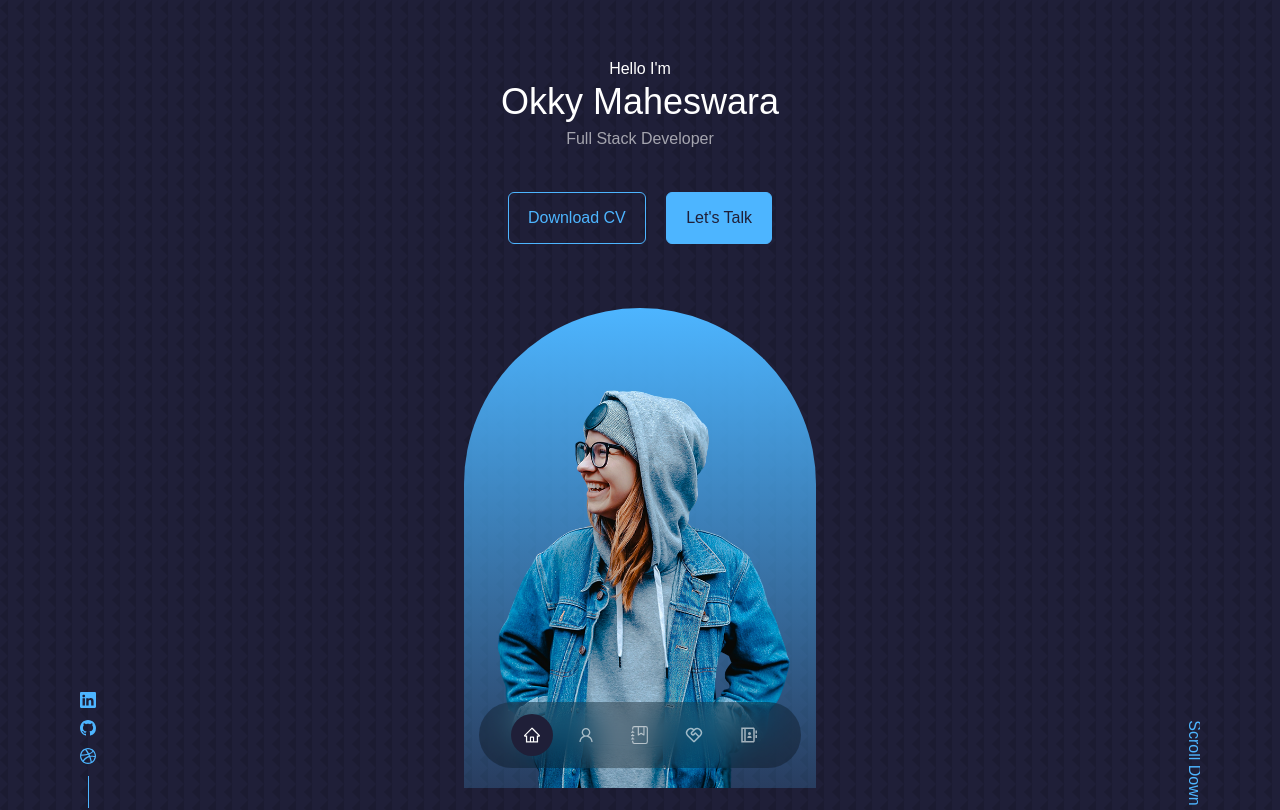
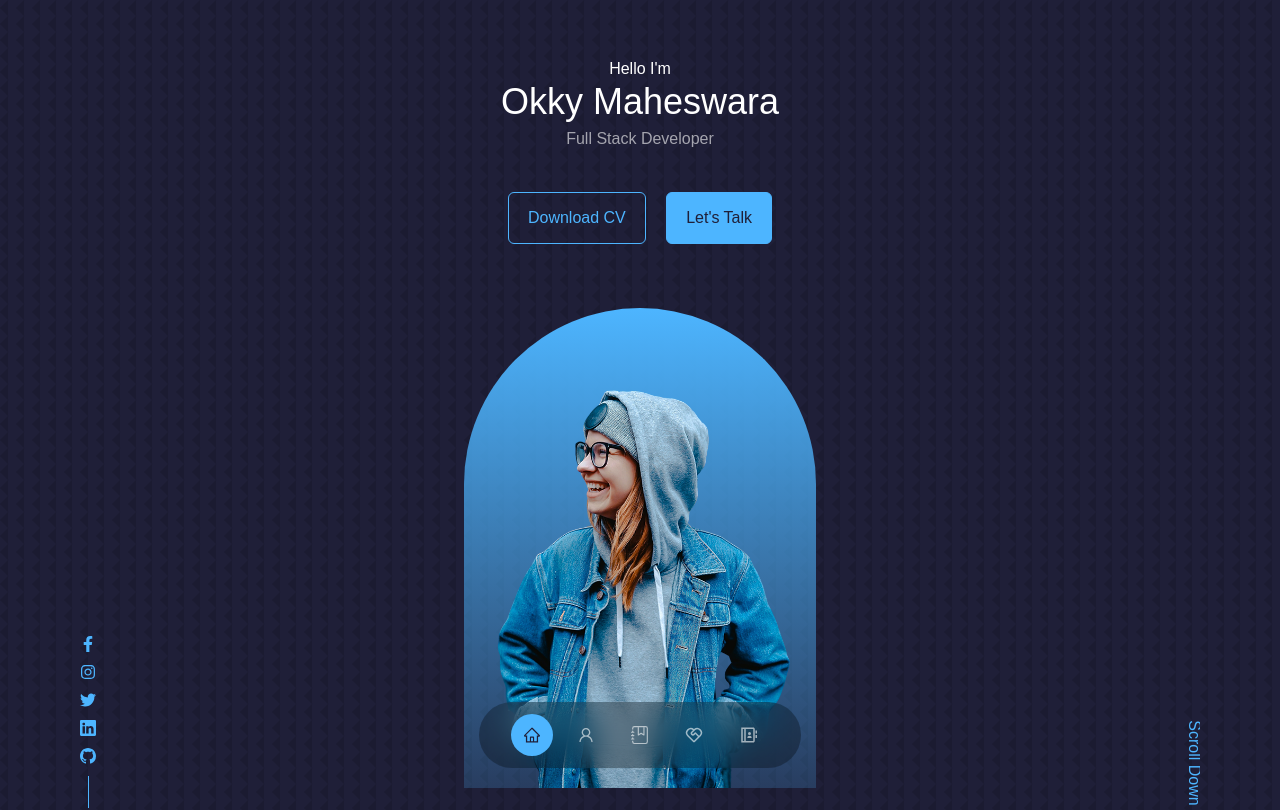
Before and after one commit to putuokky/nextjs-personal-web, a Next.js app: page / in a window 1280 px wide. Shown: the top 810 px of the page. Built offline with nearby package versions, Linux system fonts and the light colour scheme.

Commit message:
beressss

```diff
--- a/components/Contact.js
+++ b/components/Contact.js
@@ -3,6 +3,7 @@ import { RiMessengerLine } from "react-icons/ri";
 import { BsWhatsapp } from "react-icons/bs";
 import React, { useRef } from 'react';
 import emailjs from '@emailjs/browser';
+import Link from "next/link";
 
 export default function Contact() {
   const form = useRef();
@@ -29,19 +30,25 @@ export default function Contact() {
             <MdOutlineEmail className="text-2xl mb-2 mx-auto" />
             <h4 className="font-semibold">E-mail</h4>
             <h5 className="text-light">okkymahes@gmail.com</h5>
-            <a href='mailto:okkymahes@gmail.com' target='_target' className="mt-3 inline-block text-sm">Send a Message</a>
+            <Link href='mailto:okkymahes@gmail.com'>
+              <a target='_target' className="mt-3 inline-block text-sm">Send a Message</a>
+            </Link>
           </article>
           <article className='bg-tema-secondary p-5 rounded-2xl text-center border-[1px] border-solid border-transparent transition duration-300 ease-linear hover:bg-transparent hover:border-primary-secondary'>
             <RiMessengerLine className="text-2xl mb-2 mx-auto" />
             <h4 className="font-semibold">Messeger</h4>
             <h5 className="text-light">Okky Maheswara</h5>
-            <a href='https://m.me/okkymahes' target='_target' className="mt-3 inline-block text-sm">Send a Message</a>
+            <Link href='https://m.me/okkymahes'>
+              <a target='_target' className="mt-3 inline-block text-sm">Send a Message</a>
+            </Link>
           </article>
           <article className='bg-tema-secondary p-5 rounded-2xl text-center border-[1px] border-solid border-transparent transition duration-300 ease-linear hover:bg-transparent hover:border-primary-secondary'>
             <BsWhatsapp className="text-2xl mb-2 mx-auto" />
             <h4 className="font-semibold">WhatsApp</h4>
             <h5 className="text-light">+62-857-3820-9427</h5>
-            <a href='https://api.whatsapp.com/send?phone=+62-857-3820-9427' target='_target' className="mt-3 inline-block text-sm">Send a Message</a>
+            <Link href='https://api.whatsapp.com/send?phone=+62-857-3820-9427'>
+              <a target='_target' className="mt-3 inline-block text-sm">Send a Message</a>
+            </Link>
           </article>
         </div>
         <form ref={form} onSubmit={sendEmail} className="flex flex-col gap-5">
--- a/components/Footer.js
+++ b/components/Footer.js
@@ -1,9 +1,55 @@
-import React from 'react'
+import Link from "next/link";
+import Social from "./Social";
 
 export default function Footer() {
   return (
-    <footer>
-      fotter ini brohh
+    <footer className="bg-primary py-12 px-0 text-center text-base mt-40">
+      <Link href='#'>
+        <a className='text-tema text-[2rem] font-semibold mb-8 inline-block'>MAHESORA</a>
+      </Link>
+      <ul className='flex flex-wrap justify-center gap-8 mt-0 mx-auto mb-12'>
+        <li>
+          <Link href='#'>
+            <a className="text-tema">Home</a>
+          </Link>
+        </li>
+        <li>
+          <Link href='#about'>
+            <a className="text-tema">About</a>
+          </Link>
+        </li>
+        <li>
+          <Link href='#experience'>
+            <a className="text-tema">Experience</a>
+          </Link>
+        </li>
+        <li>
+          <Link href='#services'>
+            <a className="text-tema">Services</a>
+          </Link>
+        </li>
+        <li>
+          <Link href='#portfolio'>
+            <a className="text-tema">Portfolio</a>
+          </Link>
+        </li>
+        <li>
+          <Link href='#testimonials'>
+            <a className="text-tema">Testimonials</a>
+          </Link>
+        </li>
+        <li>
+          <Link href='#contact'>
+            <a className="text-tema">Contact</a>
+          </Link>
+        </li>
+      </ul>
+      <div className='flex justify-center gap-4 mb-16'>
+        <Social className="bg-tema text-white p-3 rounded-xl flex border-[1px] border-solid border-transparent hover:bg-transparent hover:text-tema hover:border-tema" />
+      </div>
+      <div className="mb-16 text-tema">
+        <small>&copy; {new Date().getFullYear()} MAHESORA. All rights reserved</small>
+      </div>
     </footer>
   )
 }
--- a/components/HeaderSocial.js
+++ b/components/HeaderSocial.js
@@ -1,19 +1,10 @@
-import Link from 'next/link'
-import { BsLinkedin, BsGithub, BsDribbble } from 'react-icons/bs'
+import Social from './Social'
 
 
 export default function HeaderSocial() {
   return (
     <div className='hidden sm:flex flex-col items-center gap-3 absolute left-0 bottom-12 after:w-px after:h-8 after:bg-primary'>
-      <Link href='https://www.linkedin.com'>
-        <a target='_blank'><BsLinkedin /></a>
-      </Link>
-      <Link href='https://github.com/'>
-        <a target='_blank'><BsGithub /></a>
-      </Link>
-      <Link href='https://www.dribbble.com'>
-        <a target='_blank'><BsDribbble /></a>
-      </Link>
+      <Social />
     </div>
   )
 }
--- /dev/null
+++ b/components/Social.js
@@ -0,0 +1,25 @@
+import Link from "next/link";
+import { FaFacebookF, FaInstagram, FaTwitter } from "react-icons/fa";
+import { BsLinkedin, BsGithub } from 'react-icons/bs'
+
+export default function Social({ className }) {
+  return (
+    <>
+      <Link href='https://www.facebook.com/'>
+        <a target='_blank' className={className}><FaFacebookF /></a>
+      </Link>
+      <Link href='https://www.instagram.com/'>
+        <a target='_blank' className={className}><FaInstagram /></a>
+      </Link>
+      <Link href='https://twitter.com/'>
+        <a target='_blank' className={className}><FaTwitter /></a>
+      </Link>
+      <Link href='https://www.linkedin.com'>
+        <a target='_blank' className={className}><BsLinkedin /></a>
+      </Link>
+      <Link href='https://github.com/'>
+        <a target='_blank' className={className}><BsGithub /></a>
+      </Link>
+    </>
+  )
+}
--- a/styles/globals.css
+++ b/styles/globals.css
@@ -106,8 +106,8 @@ nav a:hover {
 }
 
 nav a.active {
-  background: var(--color-bg);
-  color: var(--color-white);
+  background: var(--color-primary);
+  color: var(--color-bg);
 }
 
 .swiper-pagination-clickable .swiper-pagination-bullet {
```
